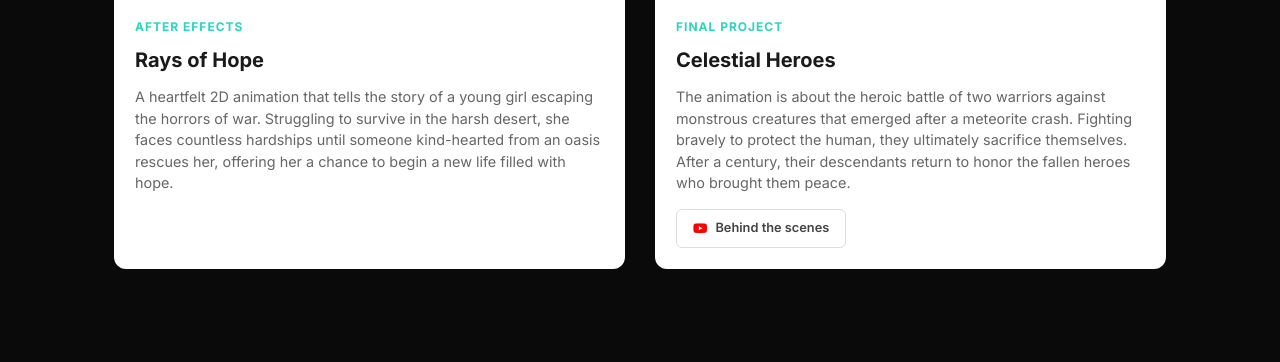
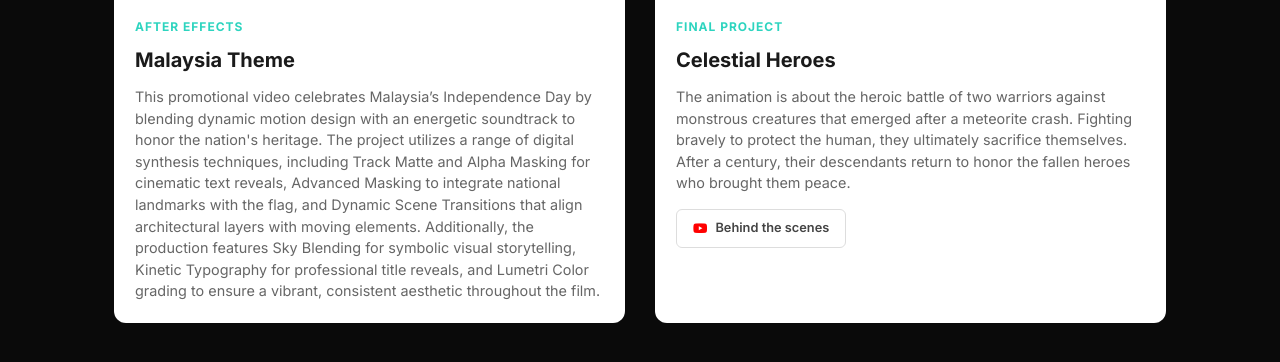
Before and after one commit to wentyng0605/wentyng-portfolio, a plain HTML site: page env-design.html in a window 1280 px wide. Shown: the part 2048-2410 px from the top of the page. Drawn offline with nearby package versions, Linux system fonts and the light colour scheme; a web font is replaced by a local one.

Commit message:
Update env-design.html

```diff
--- a/env-design.html
+++ b/env-design.html
@@ -229,7 +229,7 @@
                         <div class="showcase-item">
                             <div class="video-wrapper">
                                 <iframe
-                                    src="https://www.youtube.com/embed/gsLQfIuOL00"
+                                    src="https://www.youtube.com/embed/kk8Tp6faC2o"
                                     title="YouTube video player"
                                     frameborder="0"
                                     allow="accelerometer; autoplay; clipboard-write; encrypted-media; gyroscope; picture-in-picture; web-share"
@@ -238,9 +238,12 @@
                             </div>
                             <div class="anim-meta">
                                 <span class="anim-tag" style="color: var(--accent);">After Effects</span>
-                                <h3>Rays of Hope</h3>
-                                <p>A heartfelt 2D animation that tells the story of a young girl escaping the horrors of war. Struggling to survive in the harsh desert,
-                                    she faces countless hardships until someone kind-hearted from an oasis rescues her, offering her a chance to begin a new life filled with hope.</p>
+                                <h3>Malaysia Theme</h3>
+                                <p>This promotional video celebrates Malaysia’s Independence Day by blending dynamic motion design with an energetic soundtrack to honor the nation's heritage.
+                                    The project utilizes a range of digital synthesis techniques, including Track Matte and Alpha Masking for cinematic text reveals,
+                                    Advanced Masking to integrate national landmarks with the flag, and Dynamic Scene Transitions that align architectural layers with moving elements.
+                                    Additionally, the production features Sky Blending for symbolic visual storytelling,
+                                    Kinetic Typography for professional title reveals, and Lumetri Color grading to ensure a vibrant, consistent aesthetic throughout the film.</p>
 
                             </div>
                         </div>
@@ -248,7 +251,7 @@
                         <div class="showcase-item">
                             <div class="video-wrapper">
                                 <iframe
-                                    src="https://www.youtube.com/embed/OrZbB8b8SKM"
+                                    src="https://www.youtube.com/embed/Cfc8hlFIBuA"
                                     title="YouTube video player"
                                     frameborder="0"
                                     allow="accelerometer; autoplay; clipboard-write; encrypted-media; gyroscope; picture-in-picture; web-share"
```
